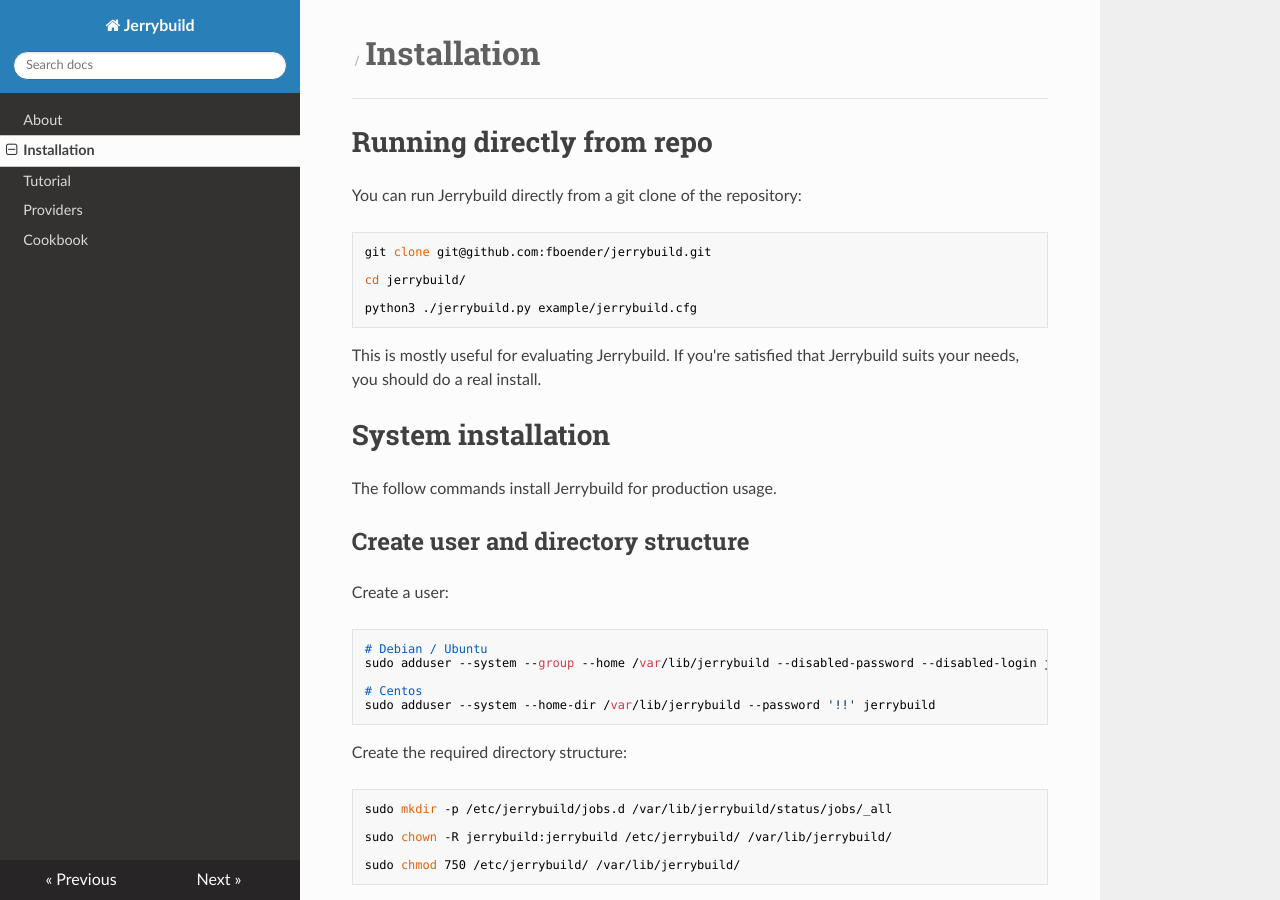
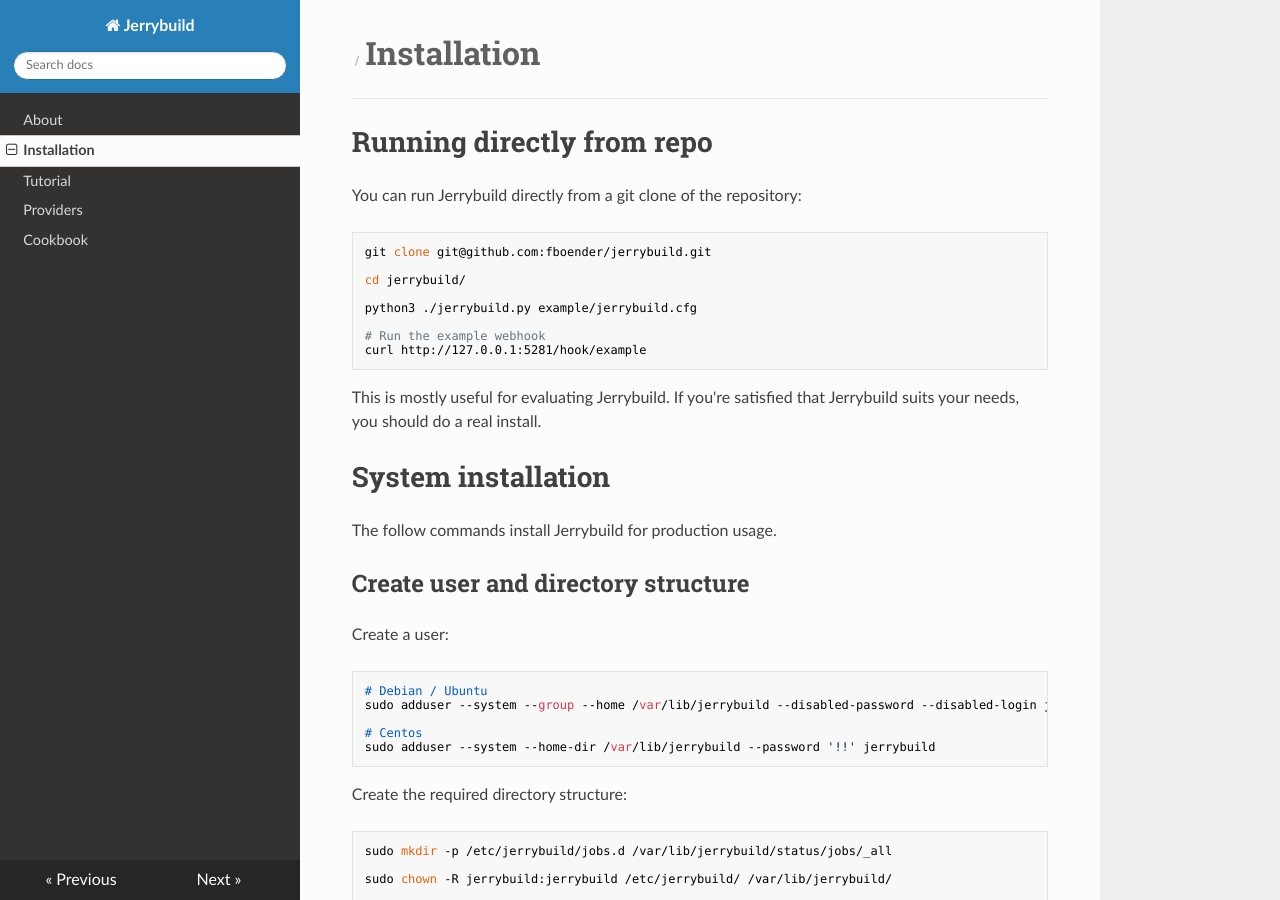
Before and after one commit to fboender/jerrybuild, an MkDocs documentation site: the page built from docs/installation.md, in a window 1280 px wide and 900 px high. Built offline with MkDocs 1.6.1, drawn with Linux system fonts in a browser that asks for light colours; nearby versions of some CDN libraries.

Commit message:
Add hook call example

```diff
--- a/docs/installation.md
+++ b/docs/installation.md
@@ -7,6 +7,9 @@
     cd jerrybuild/
 
     python3 ./jerrybuild.py example/jerrybuild.cfg
+
+    # Run the example webhook
+    curl http://127.0.0.1:5281/hook/example
 
 This is mostly useful for evaluating Jerrybuild. If you're satisfied that
 Jerrybuild suits your needs, you should do a real install.
```
